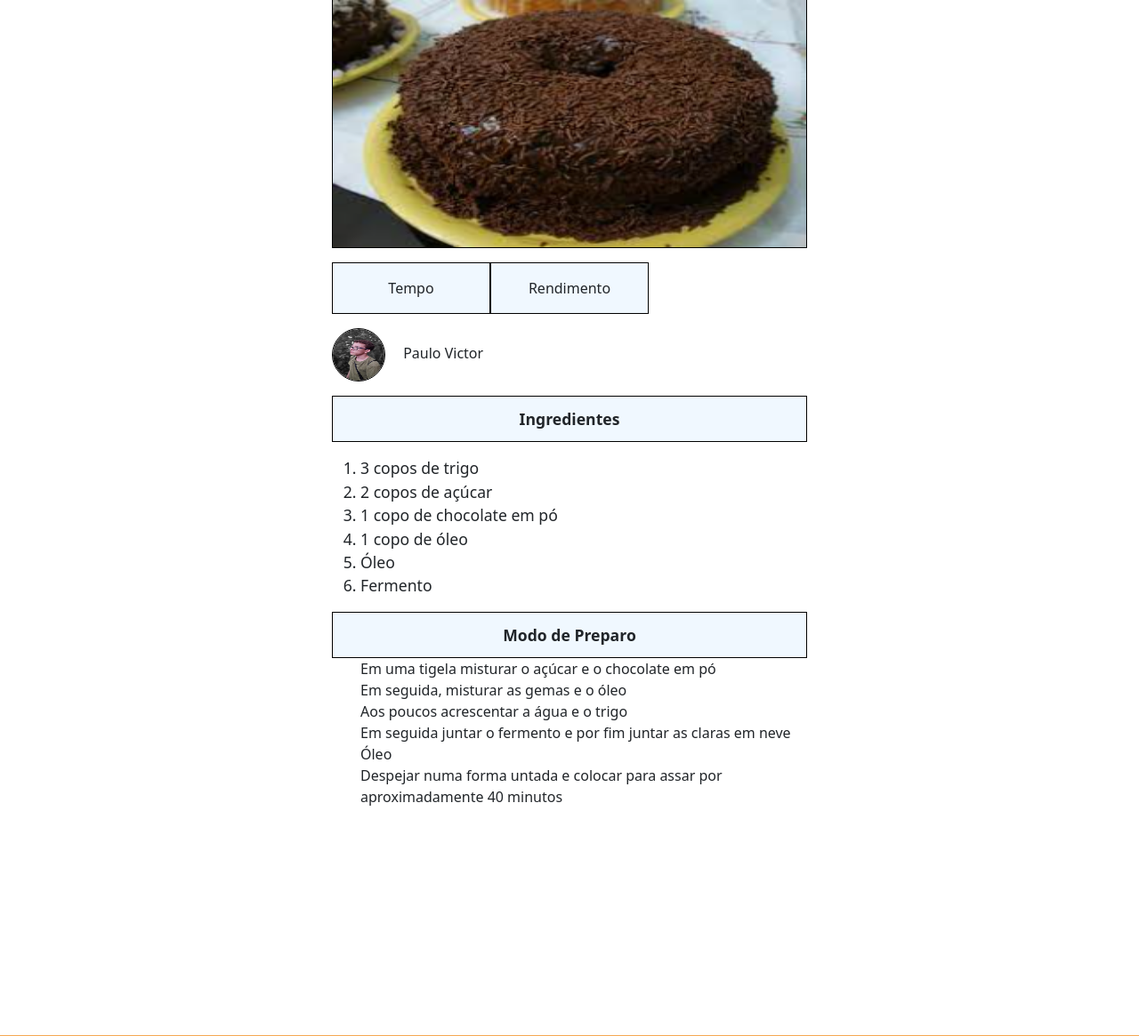
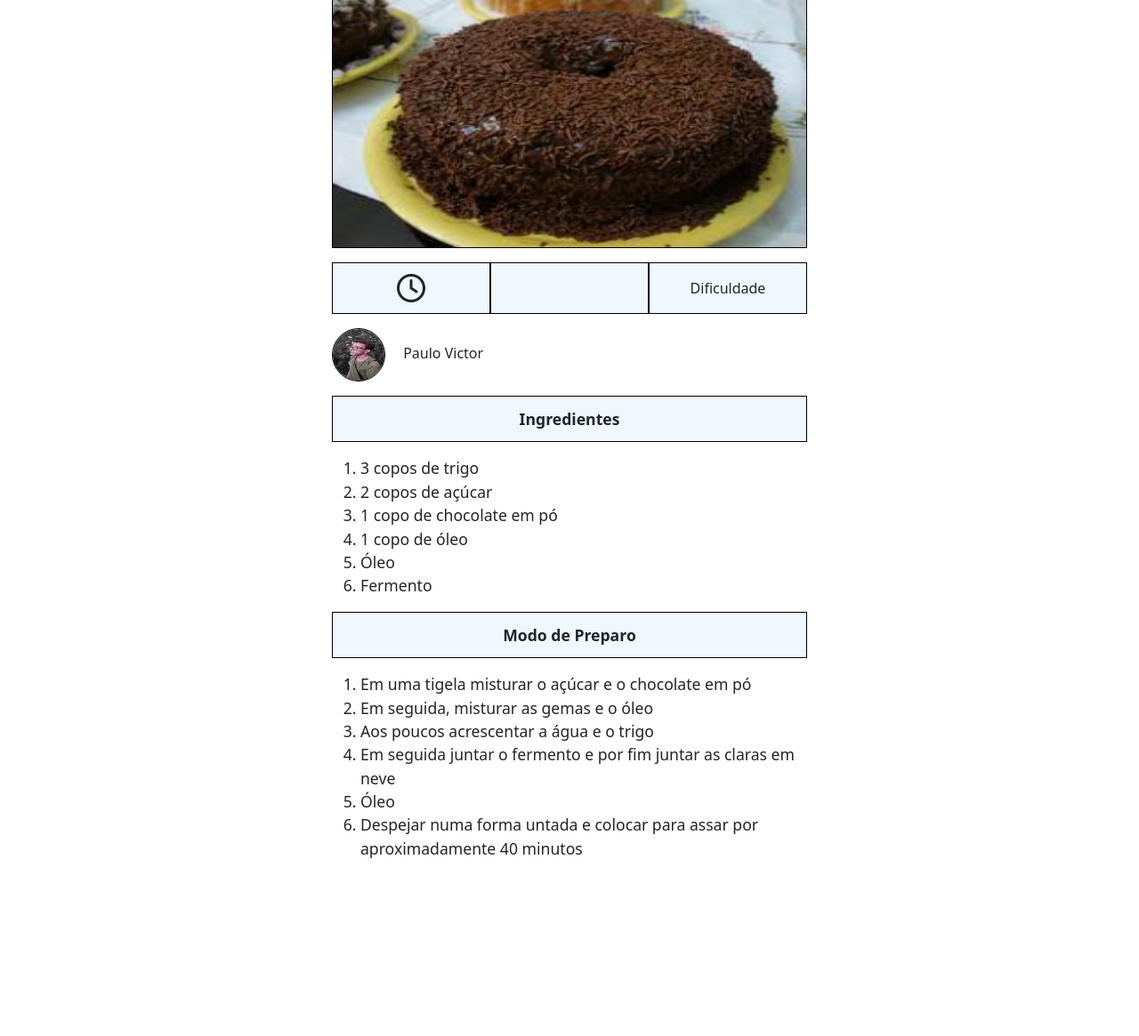
Before and after one commit to PauloVictorSilipina/Chef-em-Casa, a PHP site: page /html/receita.html in a window 1280 px wide. Shown: the part 129-1294 px from the top of the page at 89% size. Run offline with PHP 8.4, Linux system fonts and the light colour scheme; some libraries are stand-ins or nearby versions.

Commit message:
Colocando icone nas receitas

```diff
--- a/css/css_receita.css
+++ b/css/css_receita.css
@@ -32,7 +32,7 @@
     margin-left: 1rem;
 }
 
-.div-tempo, .div-rendimento, .div-serve {
+.div-tempo, .div-rendimento, .div-dificuldade {
     background-color: aliceblue;
     text-align: center;
     padding: 1rem;
@@ -73,7 +73,17 @@
     border: 1px solid black;
 }
 
+
 .titulo-preparo span {
     font-size: 1.1rem;
     font-weight: bold;
 }
+
+.info-preparo ul {
+    margin-top: 1rem;
+}
+
+.info-preparo li {
+    font-size: 1.1rem;
+    list-style:decimal;
+}
--- a/html/index.html
+++ b/html/index.html
@@ -67,7 +67,7 @@
         <div class="imagens row">
             <div class="div-imagem col-lg-3">
                 <div class="imagem">
-                    <img class="img-receitas" src="/receitas/Bolo.jpg">
+                    <a href="/html/receita.html"><img class="img-receitas" src="/receitas/Bolo.jpg"></a>
                 </div>
                 <div class="info-criador">
                     <img class="criador" src="/img/paulovictor.jpg">
--- a/html/receita.html
+++ b/html/receita.html
@@ -8,6 +8,7 @@
 
     <link href="https://cdn.jsdelivr.net/npm/bootstrap@5.3.0-alpha3/dist/css/bootstrap.min.css" rel="stylesheet" integrity="sha384-KK94CHFLLe+nY2dmCWGMq91rCGa5gtU4mk92HdvYe+M/SXH301p5ILy+dN9+nJOZ" crossorigin="anonymous">
     <link rel="stylesheet" href="https://cdnjs.cloudflare.com/ajax/libs/font-awesome/4.7.0/css/font-awesome.min.css">
+    <script src="https://kit.fontawesome.com/05b9e3a650.js" crossorigin="anonymous"></script>
 
     <script src="https://cdn.jsdelivr.net/npm/bootstrap@5.3.0-alpha3/dist/js/bootstrap.bundle.min.js" integrity="sha384-ENjdO4Dr2bkBIFxQpeoTz1HIcje39Wm4jDKdf19U8gI4ddQ3GYNS7NTKfAdVQSZe" crossorigin="anonymous" defer></script>
     <script src="script/index.js" defer></script>
@@ -64,10 +65,15 @@
         <div class="info-receita container col-lg-6">
             <div class="tempo-rendimento-serve">
                 <div class="div-tempo col-lg-4">
-                    <span>Tempo</span>
+                    <span><i class="fa-regular fa-clock fa-2xl"></i></span>
+                    <br>
+                    <span></span>
                 </div>
                 <div class="div-rendimento col-lg-4">
-                    <span>Rendimento</span>
+                    <span><i class="fa-regular fa-plate-utensils"></i></span>
+                </div>
+                <div class="div-dificuldade col-lg-4">
+                    <span>Dificuldade</span>
                 </div>
             </div>
         </div>
```
